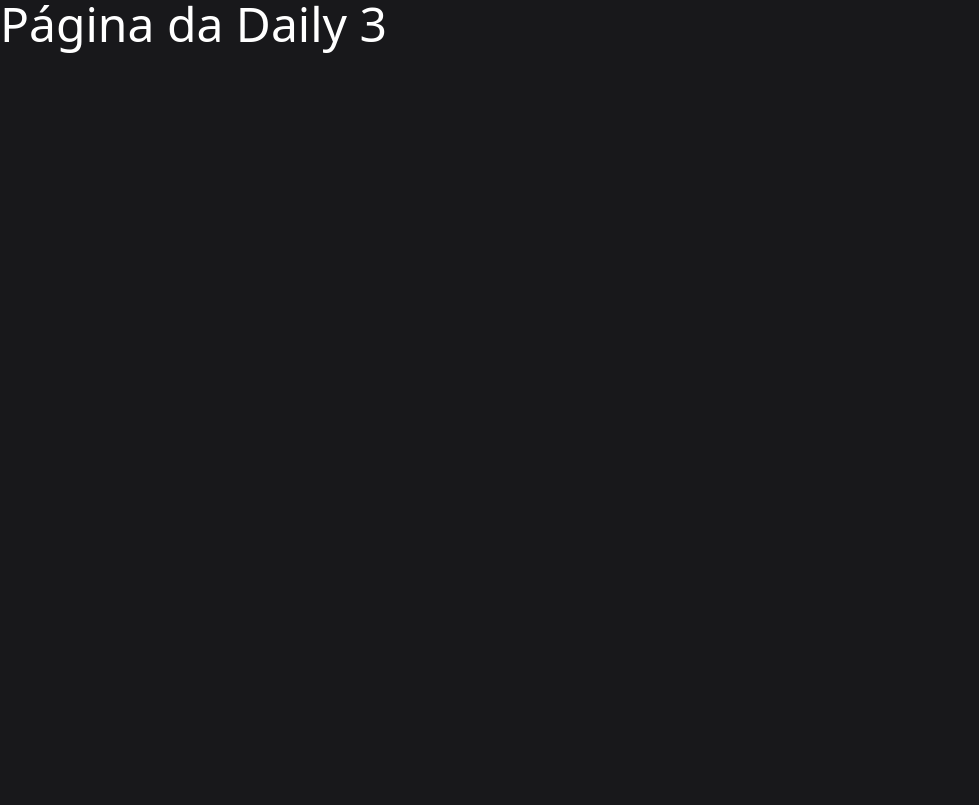
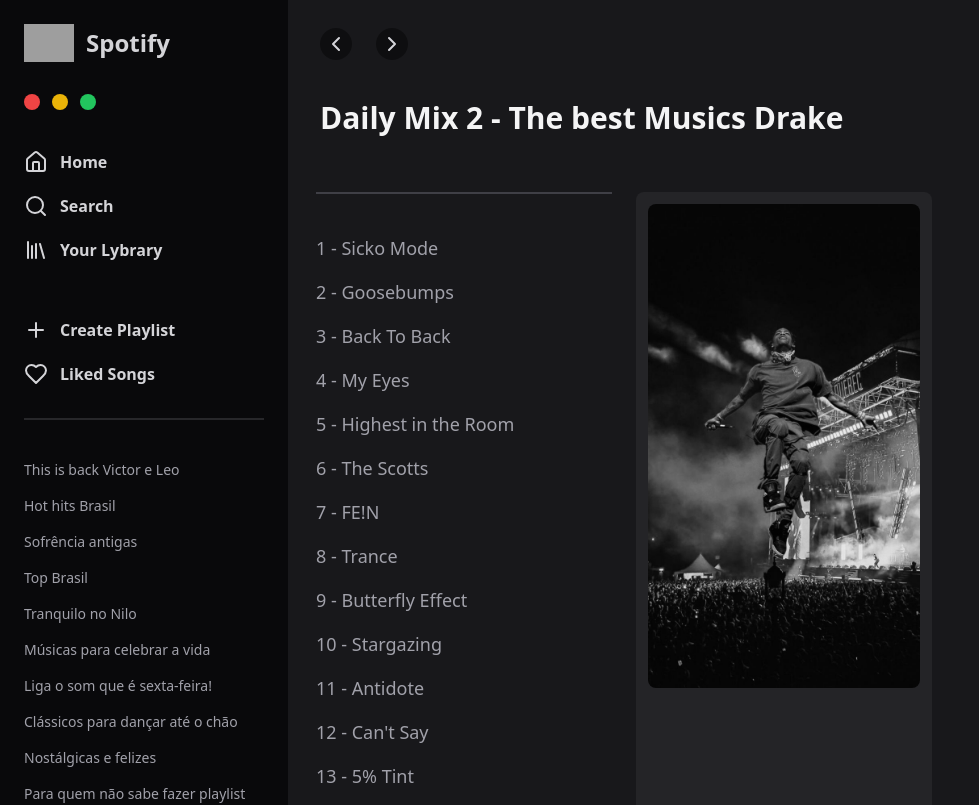
Before and after one commit to GustaaSZ/Spotify, a Next.js app: page /Daily3 in a window 1280 px wide. Shown: the top 805 px of the page, without its empty margins (0-979 px from the left). Built offline with nearby package versions, Linux system fonts and the light colour scheme; grey boxes are pictures that could not be loaded.

Commit message:
feat: adding the daily mix 3 page

```diff
--- a/src/app/Daily3/page.tsx
+++ b/src/app/Daily3/page.tsx
@@ -1,13 +1,85 @@
+'use client';
 import { ChevronLeft, ChevronRight, Play } from "lucide-react";
 import Image from "next/image";
-import { PlayButtonPlaylists } from "../../components/PlayButtonPlaylists";
-import { PlayButtonMusics } from "../../components/PlayButtonMusics";
+import { ComponentSidebar } from "@/components/ComponentSidebar";
+import { ComponentFooter } from "@/components/ComponentFooter";
+import { useRouter } from "next/navigation";
 
-export default function Daily3() {
-    return(
+export default function Daily2() {
 
-        <div className=" flex-1 flex items-center text-5xl text-white">
-          Página da Daily 3
-        </div>
-    );
+  const router = useRouter(); // Hook de navegação
+
+  // Função para navegar para a página inicial
+  const navigateHome = () => {
+    router.push("/"); // Caminho para a página principal, que renderiza `page.tsx`
+  };
+
+  return(
+
+    // Conteiner Principal
+    <div className="h-screen flex flex-col">
+
+      {/* // Conteiner que tem a SIDEBAR (espécie de menu lateral) e o corpo MAIN */}
+      <div className="flex flex-1">
+
+        {/* CHAMANDO O COMPONENTE SIDEBAR */}
+        <ComponentSidebar/>
+
+        {/* MAIN */}
+        <main className="flex-1 p-7">
+
+          {/* div para os botões superiores */}
+          <div className="flex items-center gap-6 ml-1">
+            <button onClick={navigateHome} className="rounded-full bg-black/40 p-1 hover:bg-zinc-700">
+              <ChevronLeft />
+            </button>
+            <button className="rounded-full bg-black/40 p-1 hover:bg-zinc-700">
+              <ChevronRight />
+            </button>
+          </div>
+
+          {/* Texto para a SEGUNDA parte da main */}
+          <h1 className="font-semibold text-3xl mt-10 ml-1 text-zinc-100 hover:underline">Daily Mix 2 - The best Musics Drake</h1>
+
+          {/* Div para a segunda parte da main */}
+          <div className="grid grid-cols-3 gap-6 mt-8">
+
+            <nav className="mt-6 pt-10 border-t-2 border-zinc-700 space-y-4 flex flex-col scroll">
+              <a href="" className="text-lg  text-zinc-400 hover:text-zinc-200 hover:font-semibold">1 - Sicko Mode</a>
+              <a href="" className="text-lg  text-zinc-400 hover:text-zinc-200 hover:font-semibold">2 - Goosebumps</a>
+              <a href="" className="text-lg  text-zinc-400 hover:text-zinc-200 hover:font-semibold">3 - Back To Back</a>
+              <a href="" className="text-lg  text-zinc-400 hover:text-zinc-200 hover:font-semibold">4 - My Eyes</a>
+              <a href="" className="text-lg  text-zinc-400 hover:text-zinc-200 hover:font-semibold">5 - Highest in the Room</a>
+              <a href="" className="text-lg  text-zinc-400 hover:text-zinc-200 hover:font-semibold">6 - The Scotts</a>
+              <a href="" className="text-lg  text-zinc-400 hover:text-zinc-200 hover:font-semibold">7 - FE!N</a>
+              <a href="" className="text-lg  text-zinc-400 hover:text-zinc-200 hover:font-semibold">8 - Trance</a>
+              <a href="" className="text-lg  text-zinc-400 hover:text-zinc-200 hover:font-semibold">9 - Butterfly Effect</a>
+              <a href="" className="text-lg  text-zinc-400 hover:text-zinc-200 hover:font-semibold">10 - Stargazing</a>
+              <a href="" className="text-lg  text-zinc-400 hover:text-zinc-200 hover:font-semibold">11 - Antidote</a>
+              <a href="" className="text-lg  text-zinc-400 hover:text-zinc-200 hover:font-semibold">12 - Can't Say</a>
+              <a href="" className="text-lg  text-zinc-400 hover:text-zinc-200 hover:font-semibold">13 - 5% Tint</a>
+              <a href="" className="text-lg  text-zinc-400 hover:text-zinc-200 hover:font-semibold">14 - I know?</a>
+              <a href="" className="text-lg  text-zinc-400 hover:text-zinc-200 hover:font-semibold">15 - Coffee Bean</a>
+            </nav>
+
+
+            <a href="/Daily1" className="bg-white/5 group relative rounded-lg flex flex-col gap-2 hover:bg-white/10 p-3 w-full mt-6">
+              <Image src="/travis.jpg" className="w-full h-max rounded-lg mt-0" width={600} height={600} alt="Capa da playist do Drake " />
+
+              <button className="p-3 rounded-full bg-green-500 text-zinc-950 absolute bottom-14 ml-80 invisible group-hover:visible">
+                <Play className="fill-transparent group-hover:fill-black"/>
+              </button>
+            </a>
+
+          </div>
+
+        </main>
+
+      </div>
+
+      {/* CHAMANDO O COMPONENTE FOOTER */}
+      <ComponentFooter />
+
+    </div>
+  );
 }
--- a/src/components/ComponentMain.tsx
+++ b/src/components/ComponentMain.tsx
@@ -88,7 +88,7 @@
         <a href="/Daily2" className="bg-white/5 group relative rounded-lg flex flex-col gap-2 hover:bg-white/10 p-3">
           <Image src="/daily2.jpeg" className="w-full rounded-lg" width={240} height={240} alt="Capa do mix 2" />
           <strong className="font-semibold">Daily Mix 2</strong>
-            <span className="text-xs text-zinc-400">Wallows, COIN, playlists by spotify and more</span>
+          <span className="text-xs text-zinc-400">Dark Lane, Demo Tapes 2020</span>
 
           {/* Fazendo importação do PlayButton */}
           <PlayButtonPlaylists />
@@ -97,7 +97,7 @@
         <a href="/Daily3" className="bg-white/5 group relative rounded-lg flex flex-col gap-2 hover:bg-white/10 p-3">
           <Image src="/daily3.jpeg" className="w-full rounded-lg" width={240} height={240} alt="Capa do mix 3" />
           <strong className="font-semibold">Daily Mix 3</strong>
-            <span className="text-xs text-zinc-400">Wallows, COIN, girl in red and more</span>
+          <span className="text-xs text-zinc-400">Astroworld 2018</span>
 
           {/* Fazendo importação do PlayButton */}
           <PlayButtonPlaylists />
```
Also changed, not shown: public/daily3.jpeg, public/travis.jpg (added). Lines whose indentation alone changed are shown as unchanged.
